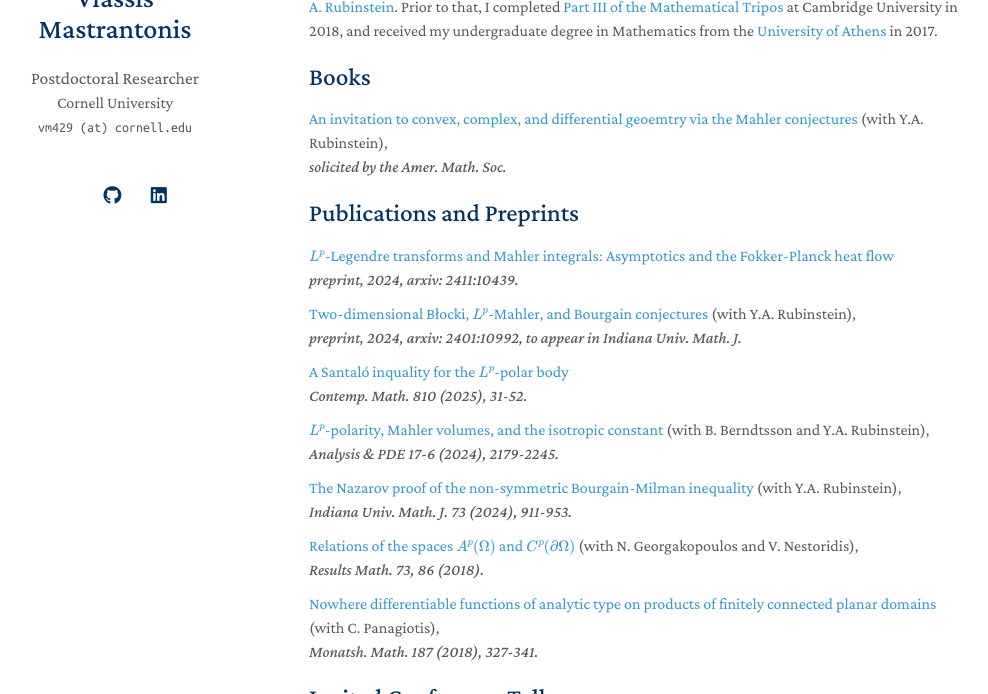
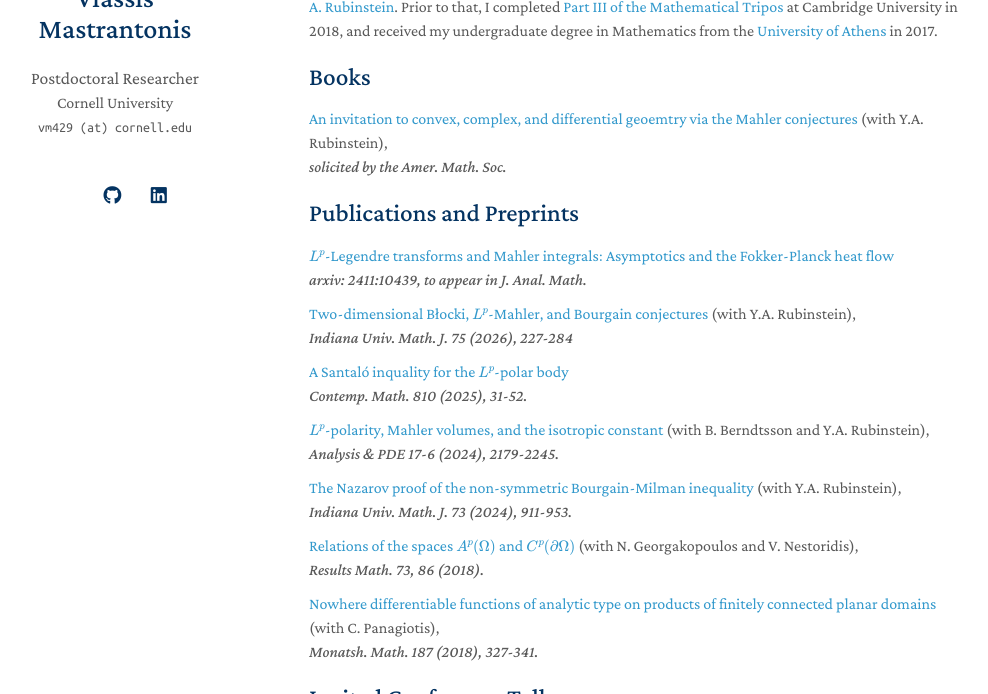
Before and after one commit to vmastr/vmastr.github.io, a Jekyll site: the page built from index.md, in a window 1280 px wide and 900 px high, cut to the strip 206-900 px from the top of the window. Shown: the whole strip, without its empty margins (161-1149 px from the left). Built offline with Jekyll 4.4.1, drawn with Linux system fonts in a browser that asks for light colours; nearby versions of some CDN libraries; formulas are drawn with MathJax 3; a style sheet for code colours, icons or effects is not loaded; our own code applies the rules of GitHub Pages for plain Markdown files.

Commit message:
publications updates

```diff
--- a/_data/publications.yml
+++ b/_data/publications.yml
@@ -2,7 +2,7 @@ main:
   - title: \(L^p\)-Legendre transforms and Mahler integrals\(:\) Asymptotics and the Fokker-Planck heat flow
     # authors:
     # conference_short: CVPR
-    conference: "preprint, 2024, arxiv: 2411:10439."
+    conference: "arxiv: 2411:10439, to appear in J. Anal. Math."
     pdf: https://arxiv.org/abs/2411.10439
     # code: https://github.com/yaoyao-liu/class-incremental-learning/tree/main/mnemonics-training
     # page: https://class-il.mpi-inf.mpg.de/mnemonics/
@@ -13,7 +13,7 @@ main:
   - title: Two-dimensional Błocki, \(L^p\)-Mahler, and Bourgain conjectures
     authors: (with Y.A. Rubinstein),
     # conference_short: CVPR
-    conference: "preprint, 2024, arxiv: 2401:10992, to appear in Indiana Univ. Math. J."
+    conference: "Indiana Univ. Math. J. 75 (2026), 227-284"
     pdf: https://arxiv.org/abs/2401.10992
     # code: https://github.com/yaoyao-liu/class-incremental-learning/tree/main/mnemonics-training
     # page: https://class-il.mpi-inf.mpg.de/mnemonics/
```
Also changed, not shown: 2 other files.
